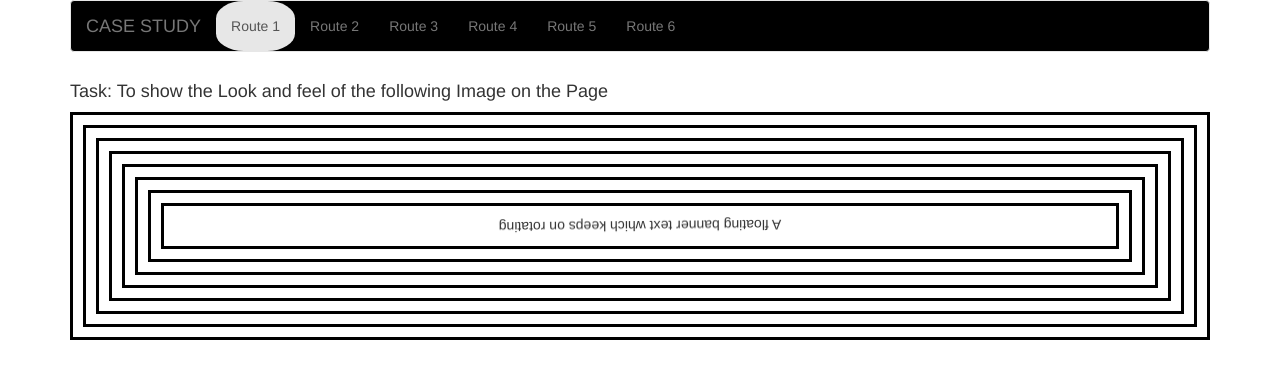
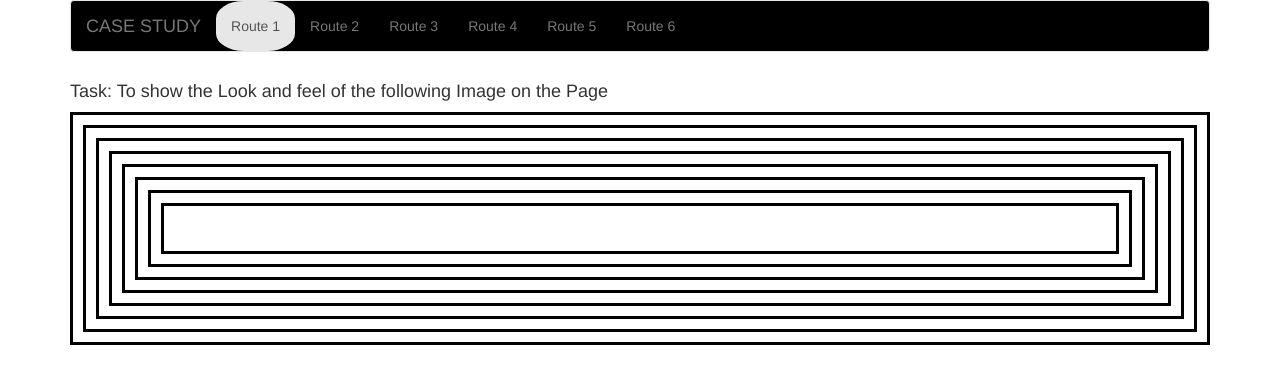
Before and after one commit to amrohit/casestudy-app, an Angular app: page /route1 in a window 1280 px wide. Shown: the top 384 px of the page. Built offline with nearby package versions, Linux system fonts and the light colour scheme.

Commit message:
Update route1.component.html

```diff
--- a/src/app/route1/route1.component.html
+++ b/src/app/route1/route1.component.html
@@ -11,9 +11,9 @@
               <div class="box">
                 <div class="box">
                   <div class="box">
-                    <div class="textLabelContainer">
+                    <marquee class="textLabelContainer">
                       A floating banner text which keeps on rotating
-                    </div>
+                    </marquee>
                   </div>
                 </div>
               </div>
```
